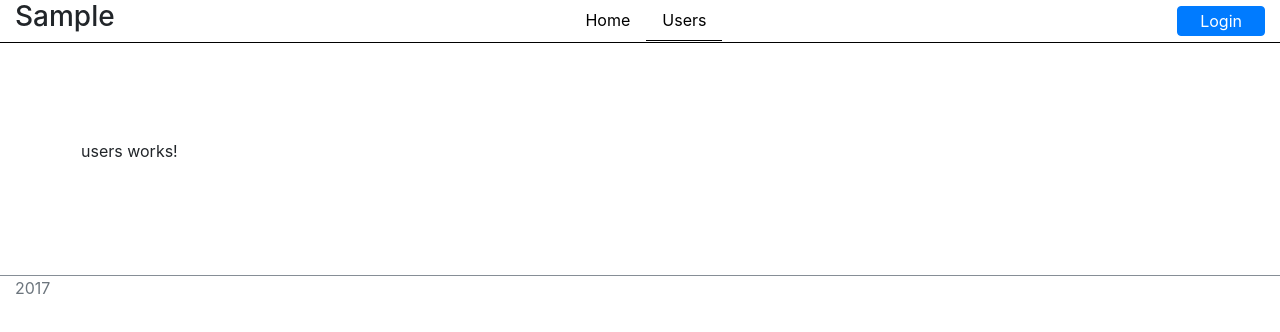
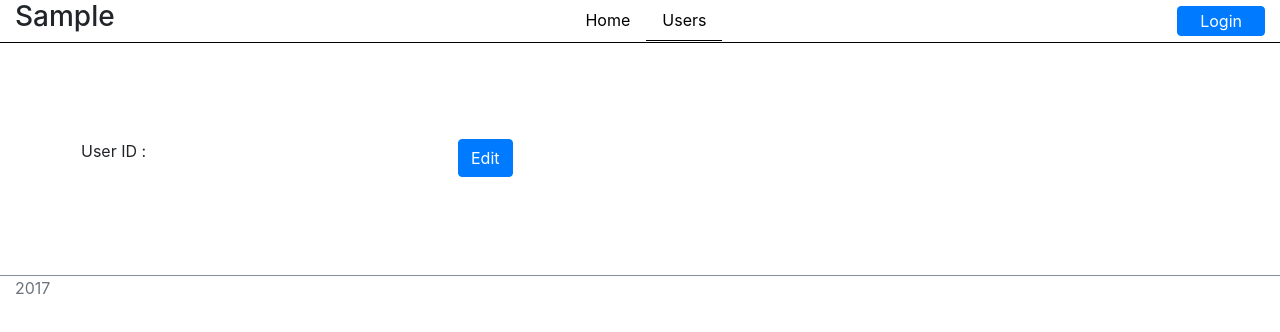
Before and after one commit to gopika10/Angular4-Sample, an Angular app: page /users in a window 1280 px wide. Shown: the top 332 px of the page. Built offline with nearby package versions, Linux system fonts and the light colour scheme.

Commit message:
Introduced user model

```diff
--- a/src/app/app.module.ts
+++ b/src/app/app.module.ts
@@ -14,7 +14,8 @@ import { EditUserComponent } from './users/edit-user/edit-user.component';
 const appRoutes: Routes = [
   {path: '', component: HomeComponent },
   {path: 'users', component: UsersComponent },
-  {path: 'users/:id/:name', component: UserComponent }
+  {path: 'users/:id', component: UserComponent },
+  {path: 'users/:id/edit', component: EditUserComponent }
 ];
 
 // @ngmodule and likes are a called decorator in angular, they start with @ sign
--- a/src/app/users/edit-user/edit-user.component.html
+++ b/src/app/users/edit-user/edit-user.component.html
@@ -1,2 +1 @@
-  <input [(ngModel)]="name" type="text" class="form-control" placeholder="Username">
-  <div>{{ name }}</div>
+  <input [(ngModel)]="user.id" type="text" class="form-control" placeholder="User ID">
--- a/src/app/users/edit-user/edit-user.component.ts
+++ b/src/app/users/edit-user/edit-user.component.ts
@@ -1,15 +1,31 @@
-import { Component, OnInit } from '@angular/core';
+import {Component, OnDestroy, OnInit} from '@angular/core';
+import {ActivatedRoute, Params} from '@angular/router';
+import {Subscription} from 'rxjs/Subscription';
+
 
 @Component({
   selector: 'app-edit-user',
   templateUrl: './edit-user.component.html',
   styleUrls: ['./edit-user.component.scss']
 })
-export class EditUserComponent implements OnInit {
-
-  constructor() { }
+export class EditUserComponent implements OnInit, OnDestroy {
+  user: {id: number};
+  paramSubscription: Subscription;
+  constructor(private route: ActivatedRoute) { }
 
   ngOnInit() {
+    this.user = {
+      id: this.route.snapshot.params['id']
+    };
+    // following code will observe the route change with id and name
+    this.paramSubscription = this.route.params.subscribe(
+      (params: Params) => {
+        this.user.id = params['id'];
+      }
+    );
+  }
+  ngOnDestroy() {
+    this.paramSubscription.unsubscribe();
   }
 
 }
--- /dev/null
+++ b/src/app/users/user.model.ts
@@ -0,0 +1,2 @@
+export class User {
+}
--- a/src/app/users/user/user.component.html
+++ b/src/app/users/user/user.component.html
@@ -1,4 +1,3 @@
 <p>
   User ID : {{ user.id }}
-  User Name : {{ user.name }}
 </p>
--- a/src/app/users/user/user.component.ts
+++ b/src/app/users/user/user.component.ts
@@ -1,6 +1,6 @@
 import {Component, OnDestroy, OnInit} from '@angular/core';
 import {ActivatedRoute, Params} from '@angular/router';
-import {Subscription} from "rxjs/Subscription";
+import {Subscription} from 'rxjs/Subscription';
 
 @Component({
   selector: 'app-user',
@@ -8,20 +8,18 @@ import {Subscription} from "rxjs/Subscription";
   styleUrls: ['./user.component.scss']
 })
 export class UserComponent implements OnInit, OnDestroy {
-  user: {id: number, name: string};
+  user: {id: number};
   paramSubscription: Subscription;
   constructor(private route: ActivatedRoute) { }
 
   ngOnInit() {
     this.user = {
-      id: this.route.snapshot.params['id'],
-      name: this.route.snapshot.params['name']
+      id: this.route.snapshot.params['id']
     };
     // following code will observe the route change with id and name
     this.paramSubscription = this.route.params.subscribe(
       (params: Params) => {
         this.user.id = params['id'];
-        this.user.name = params['name'];
       }
     );
   }
--- a/src/app/users/users.component.html
+++ b/src/app/users/users.component.html
@@ -1,3 +1,10 @@
-<p>
-  users works!
-</p>
+<div class="row">
+  <div class="col-md-6">
+    <app-user></app-user>
+    <!--User ID : <a [routerLink]="['/user', user.id]">{{ user.id }}</a>-->
+  </div>
+  <div class="col-md-6">
+    <button class="btn btn-primary" (click)="onEdit(1)">Edit</button>
+
+  </div>
+</div>
--- a/src/app/users/users.component.ts
+++ b/src/app/users/users.component.ts
@@ -1,4 +1,5 @@
 import { Component, OnInit } from '@angular/core';
+import {Router} from '@angular/router';
 
 @Component({
   selector: 'app-users',
@@ -7,9 +8,12 @@ import { Component, OnInit } from '@angular/core';
 })
 export class UsersComponent implements OnInit {
 
-  constructor() { }
+  constructor(private router:Router) { }
 
   ngOnInit() {
   }
+  onEdit(id: number) {
+    this.router.navigate(['/users', id, 'edit']);
+  }
 
 }
```
